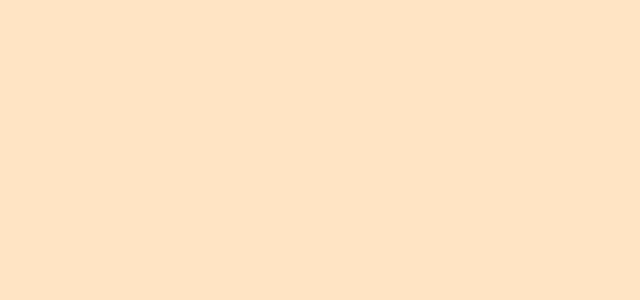
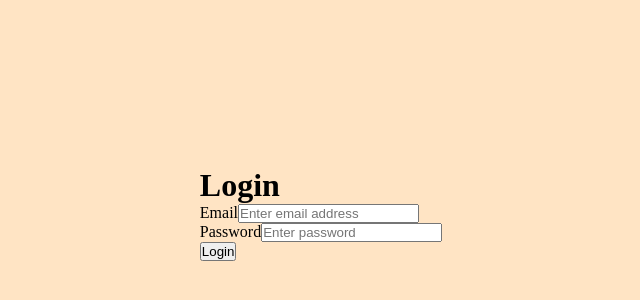
Before and after one commit to AayushKhanal47/CareerAI, a React app in the folder Frontend/: page /Login in a window 1280 px wide. Shown: the part 186-486 px from the top of the page, without its empty margins (319-959 px from the left). Built offline with nearby package versions, Linux system fonts and the light colour scheme; the HTML template or start-up script is replaced by a standard one.

Commit message:
frontend

```diff
--- a/Frontend/package.json
+++ b/Frontend/package.json
@@ -13,7 +13,7 @@
     "react": "^19.2.6",
     "react-dom": "^19.2.6",
     "react-router": "^7.15.1",
-    "react-router-dom": "^7.15.1",
+    "react-router-dom": "^7.16.0",
     "sass": "^1.100.0"
   },
   "devDependencies": {
--- a/Frontend/src/App.jsx
+++ b/Frontend/src/App.jsx
@@ -1,14 +1,8 @@
-
-
+import { RouterProvider } from "react-router";
+import { router } from "./app.route";
 
 function App() {
-
-
-  return (
-   <>
-   <div></div>
-   </>
-  )
+  return <RouterProvider router={router} />;
 }
 
-export default App
+export default App;
--- a/Frontend/src/app.route.jsx
+++ b/Frontend/src/app.route.jsx
@@ -1,4 +1,14 @@
-import { createBrowserRouter } from "react-router"
+import { createBrowserRouter } from "react-router";
+import Login from "./features/auth/pages/Login";
+import Register from "./features/auth/pages/Register";
 
-
-export const router = createBrowserRouter([])
+export const router = createBrowserRouter([
+  {
+    path: "/Login",
+    element: <Login />,
+  },
+  {
+    path: "/Register",
+    element: <Register />,
+  },
+]);
--- /dev/null
+++ b/Frontend/src/features/auth/auth.form.scss
@@ -0,0 +1,8 @@
+main{
+    min-height: 100vh;
+    width: 100%;
+
+    display: flex;
+    justify-content: center;
+    align-items: center;
+}
--- /dev/null
+++ b/Frontend/src/features/auth/pages/Login.jsx
@@ -0,0 +1,35 @@
+import React from "react";
+import "../auth.form.scss";
+
+const Login = () => {
+  return (
+    <main>
+      <div className="form-container">
+        <h1>Login</h1>
+        <form>
+          <div className="input-group">
+            <label htmlFor="email">Email</label>
+            <input
+              type="email"
+              id="email"
+              name="email"
+              placeholder="Enter email address"
+            />
+          </div>
+          <div className="input-group">
+            <label htmlFor="password">Password</label>
+            <input
+              type="password"
+              id="password"
+              name="password"
+              placeholder="Enter password"
+            />
+          </div>
+          <button className="button primary-button">Login</button>
+        </form>
+      </div>
+    </main>
+  );
+};
+
+export default Login;
--- /dev/null
+++ b/Frontend/src/features/auth/pages/Register.jsx
@@ -0,0 +1,7 @@
+import React from "react";
+
+const Register = () => {
+  return <div>Register</div>;
+};
+
+export default Register;
```
Also changed, not shown: 1 other file (tests, documents, lock files or other folders).
